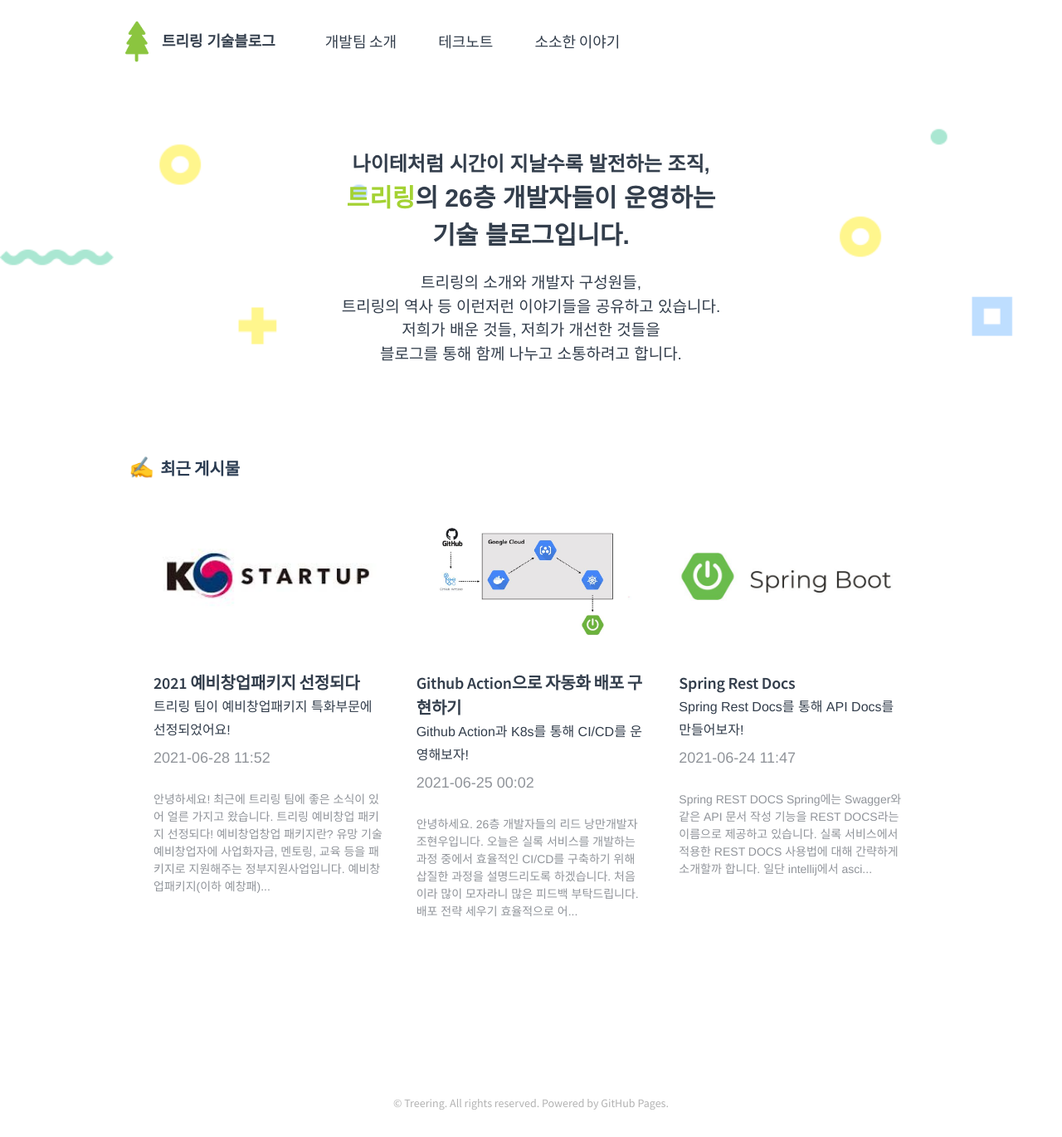
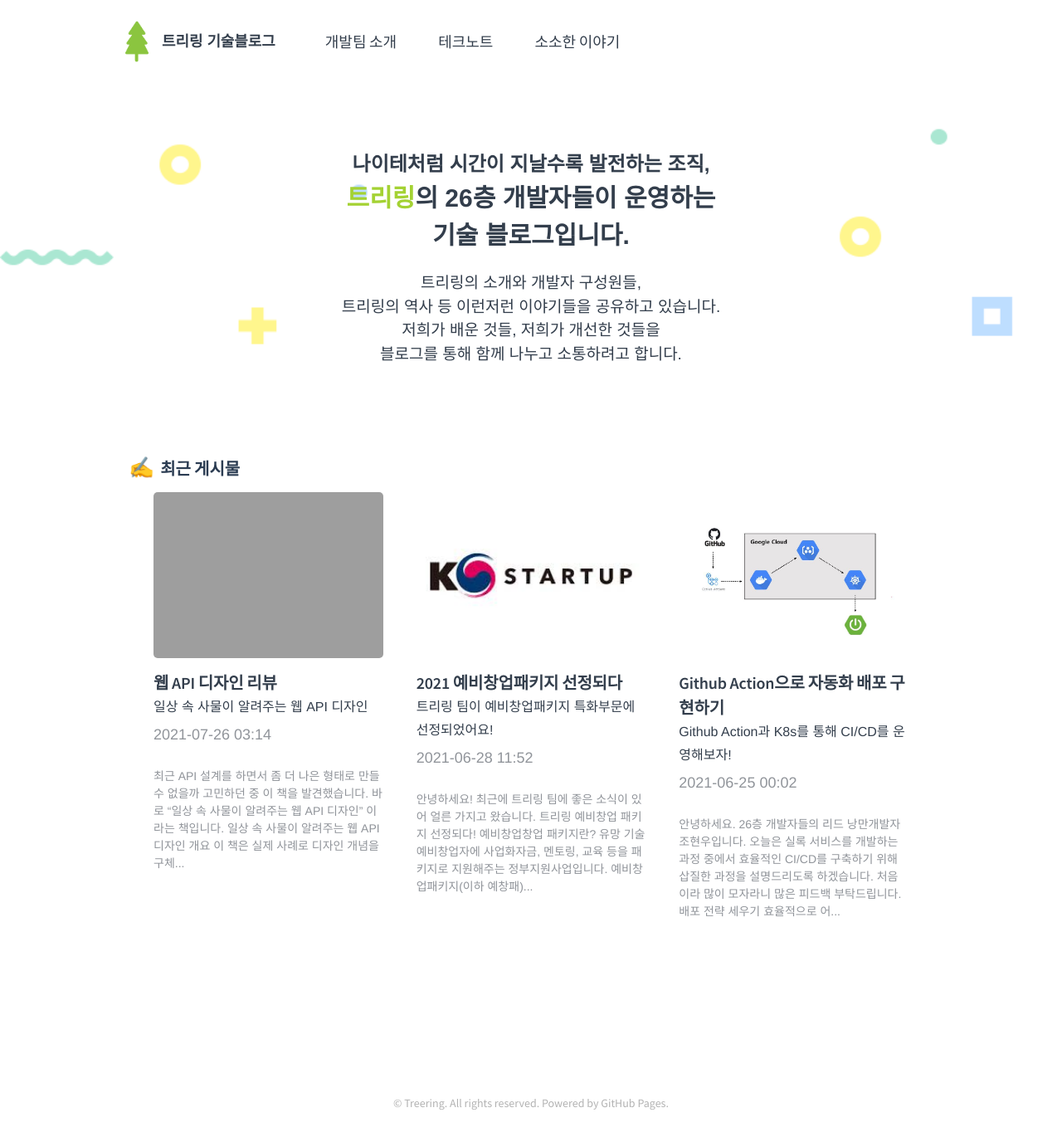
Before and after one commit to ourtreering/ourtreering.github.io, a Jekyll site: the page built from index.md, in a window 1280 px wide. Shown: the whole page at 83% size. Built offline with Jekyll 4.4.1, drawn with Linux system fonts in a browser that asks for light colours; some of the changed lines change nothing that is shown; grey boxes are pictures that could not be loaded.

Commit message:
Add:소연포스팅_웹API디자인서평

```diff
--- a/_sass/_post.scss
+++ b/_sass/_post.scss
@@ -263,6 +263,22 @@
 		}
 	}
 
+	table{
+		border-collapse: collapse;
+		border-spacing: 0;
+		border:2px solid 		#191970;
+		width: 100%;
+		height: 100px;
+	}
+
+	th{
+		border:2px solid		#191970;
+	}
+
+	td{
+		border:2px solid 		#191970;
+	}
+
 	.catalogue-draft-message {
 		text-align: center;
 		margin: 10px 0 50px 0;
--- /dev/null
+++ b/tech/2107260340/index.md
@@ -0,0 +1,100 @@
+---
+layout: post
+type: tech
+date: 2021-07-26 03:14
+category: api
+title: 웹 API 디자인 리뷰
+subtitle:  일상 속 사물이 알려주는 웹 API 디자인
+writer: 980424
+post-header: true
+header-img: img/1.png
+hash-tag: [api]
+---
+
+최근 API 설계를 하면서 좀 더 나은 형태로 만들 수 없을까 고민하던 중 이 책을 발견했습니다.
+
+바로 "일상 속 사물이 알려주는 웹 API 디자인" 이라는 책입니다.
+
+
+
+## 일상 속 사물이 알려주는 웹 API 디자인
+
+### 개요
+
+이 책은 실제 사례로 디자인 개념을 구체화한 RESTful API 가이드북입니다.<br>
+크게 1부, API 디자인 기초 / 2부, 사용하기 좋은 API 디자인 / 3부, 상황에 맞는 API 디자인으로 구정되어 있습니다.<br>
+<br>혹시 목차에 대해 더 알고 싶은 분은 해당 링크를 참고해주세요.<br>
+[책 보러가기 클릭](http://www.yes24.com/Product/Goods/94462254, "책 보러가기") <br><br>
+
+앞으로 차근차근 읽어가며 공유하면 좋을 것 같은 내용들을 포스팅할게요:)<br>
+
+<br><img src="img/1.png" style="zoom:60%; display: center;"><br><br>
+
+
+### API 디자인이 중요한 이유
+
+API는 일반적으로 소프트웨어를 위한 것입니다. 그리고 소프트웨어를 만들고 사용하는 주체는 바록 개발자, 즉 '사람'입니다.
+
+API 설계의 핵심은 바로
+_개발자 경험 (DX. Developer experience)_
+입니다.😉
+
+서로 다른 팀, 회사, 소속에 있는 개발자들이 이해할 수 있도록 작성해야만 합니다.<br>
+
+이를 위해 다음과 같은 질문을 던져보는 것이 좋습니다.
+
+- 사용자는 무엇을 할 수 있는가?
+- 그들은 그걸 어떻게 하는가?
+- 입력에 대한 질문 : 그것을 하기 위해 무엇이 필요한가?
+- 출력에 대한 질문 : 그들은 무엇을 반환받는가?
+
+<br><br>
+
+### API 목표캔버스
+
+API의 포괄적이고 정확한 목표를 식별하기 위해 우리는 위와 같은 질문을 던져보았어요.
+
+그리고 이런 과정을 조금 더 쉽게 도와줄 수 있는 도구가 있습니다. <br>
+바로 _"API 목표 캔버스"_ 입니다.
+
+<br>
+
+| 누가 |무엇을|어떻게|입력(원천)|출력(사용처)|목표|
+|:------:|:---:|:---:|:------:|:---:|:---:|
+|누가 사용자인가|그들은 무엇을 <br>할 수 있는가|그들이 그걸 <br>어떻게 하는가|무엇이 필요한가|그들은 무엇을<br> 반환받는가|재구성된 <br>어떻게+입력+출력|
+
+
+<br><br>
+- 누가 : API를 사용하는 사용자들(또는 프로파일들)을 나열
+- 무엇을 : API로 사용자들이 할 수 있는 것을 나열
+- 어떻게 : 무엇을 단계별로 분해해 나열
+- 입력(원천) : 각 단계를 진행하기 위해 필요한 요소들과 그것들의 원천을 나열 (누락된 누가, 무엇을, 또는 어떻게를 찾기 위함)
+- 출력(사용처) : 각 단계의 반환과 그 쓰임새를 나열 (누락된 누가, 무엇을, 또는 어떻게를 찾기 위함)
+- 목표 : 명시적이고 간결하게 각각의 어떻게 + 입력+ 출력을 재구성
+
+
+## 예시
+
+다음과 같은 내용을 실제 프로젝트를 하며 어떻게 적용해보았는지 적어보겠습니다.😄
+
+### 트리링이 해야할 것
+구현목표 : 태그 리스트를 가져오는 엔드포인트 API 구현
+- 실록 작성할 때를 위해,디폴트 태그 리스트를 프론트로 전달할 수 있는 엔드포인트를 작성해야 함
+
+<br>
+
+이를 API 목표 캔버스로 바꾸어보면 다음과 같이 나타낼 수 있겠네요!
+
+|누가|무엇을|어떻게|입력<br>(원천)|출력<br>(사용처)|목표|
+|:------:|:---:|:---:|:------:|:---:|:---:|
+|실록유저|실록에 있는 <br>태그리스트를 본다.|실록 태그등록 <br>뷰에 들어온다.|실록 태그등록에 <br>들어오면 자동으로 |실록 태그등록 <br>뷰에 분류대로|실록 태그등록페이지에서<br> 디폴트 태그들을 <br>모두 출력해준다.|
+
+이런 식으로 말이죠!
+
+<br><br>
+오늘은 API 디자인의 필요성부터 살펴보았어요.<br>
+
+디자인을 하기전, 왜 필요한지 알아야 더욱 효율적으로 짤 수 있을테니까요ㅎㅎ
+
+계속 읽으면서 같이 공유하면 좋을 것 같은 내용들로 찾아올게요!<br>
+다음 포스팅에서 봐요😄
```
Also changed, not shown: tech/2107260340/img/1.PNG (added).
